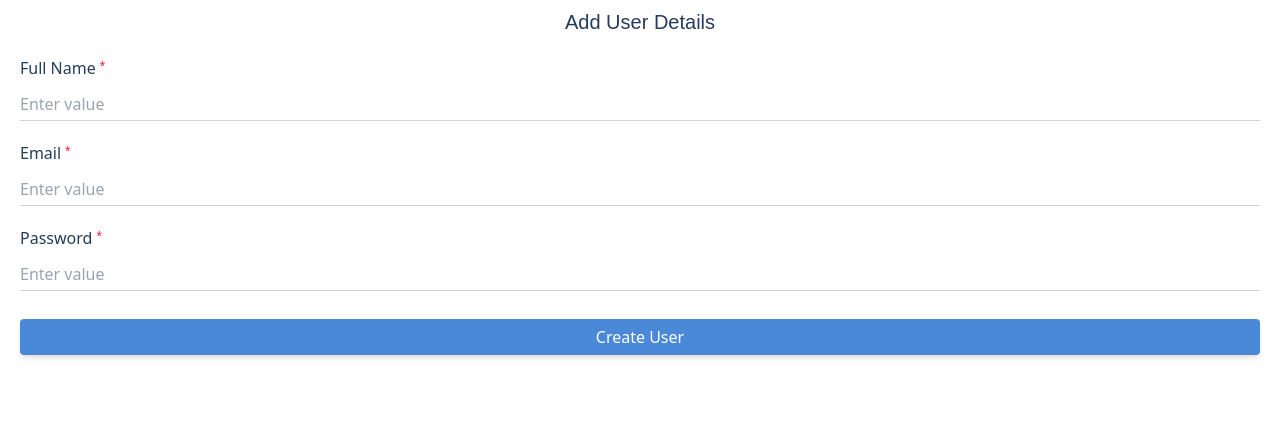
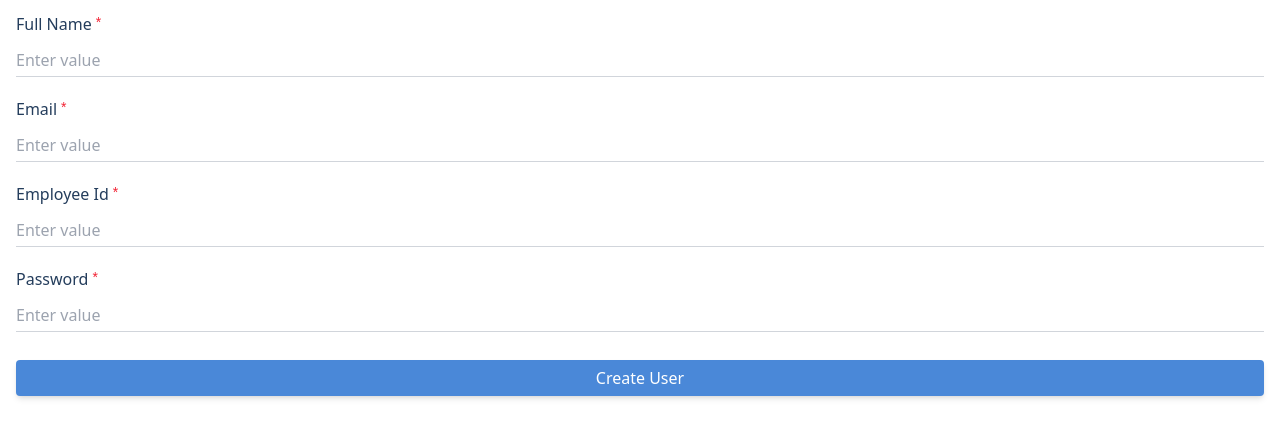
Before and after one commit to pranjal-manawat/linkup, a Next.js app: page /adminDashboard/CreateUserForm in a window 1280 px wide. Shown: the top 438 px of the page. Built offline with nearby package versions, Linux system fonts and the light colour scheme; no server answers.

Commit message:
Added EmployeeId field while signUp or adding new users

```diff
--- a/pages/adminDashboard/CreateUserForm.js
+++ b/pages/adminDashboard/CreateUserForm.js
@@ -27,6 +27,10 @@ const CreateUserForm = ({setOpenNewUserPointsModal, fetchEmployeesData}) => {
         message:
           "Password should be at least 8 characters. Should contain 1 uppercase, 1 lowercase, 1 special char",
       }),
+    employeeId: yup
+      .number()
+      .typeError("Employee ID is required")
+      .test("positive","Employee ID must be greater than 0", (value) => value > 0),
   });
 
   const {
@@ -39,12 +43,13 @@ const CreateUserForm = ({setOpenNewUserPointsModal, fetchEmployeesData}) => {
       fullName: "",
       email: "",
       password: "",
+      employeeId: null,
     },
     resolver: yupResolver(signUpValidationSchema),
   });
 
   const postSignupData = async (payload) => {
-    setOpenNewUserPointsModal(false)
+    setOpenNewUserPointsModal(false);
     try {
       const url = "http://localhost:5000/signup";
       const { success, error, data } = await postData(
@@ -56,12 +61,12 @@ const CreateUserForm = ({setOpenNewUserPointsModal, fetchEmployeesData}) => {
       if (success) {
         toast.success("User Created Successfully");
         console.log("Response ", data.message);
-        fetchEmployeesData()
+        fetchEmployeesData();
       } else {
-        toast.error("Error ",error);
+        toast.error("Error ", error);
       }
     } catch (error) {
-      toast.error("Error in posting signUp data",error);
+      toast.error("Error in posting signUp data", error);
     }
   };
 
@@ -84,11 +89,8 @@ const CreateUserForm = ({setOpenNewUserPointsModal, fetchEmployeesData}) => {
   return (
     <form
       onSubmit={handleSubmit((data) => postSignupData(data))}
-      className="p-5 pt-2"
+      className="p-4 pt-1"
     >
-      <div className="flex mb-5 justify-center">
-        <Text variant="h5">Add User Details</Text>
-      </div>
       <Input
         label="Full Name"
         type="text"
@@ -106,6 +108,15 @@ const CreateUserForm = ({setOpenNewUserPointsModal, fetchEmployeesData}) => {
         {...register("email")}
         itemRequired
         errorMessage={errors?.email?.message}
+      />
+      <Input
+        label="Employee Id"
+        type="number"
+        placeholder="Enter value"
+        className=""
+        {...register("employeeId")}
+        itemRequired
+        errorMessage={errors?.employeeId?.message}
       />
       <Input
         label="Password"
--- a/pages/adminDashboard/EmployeeTable.js
+++ b/pages/adminDashboard/EmployeeTable.js
@@ -77,6 +77,9 @@ const EmployeeTable = ({
               Email
             </th>
             <th scope="col" className="px-6 py-3">
+              Employee ID
+            </th>
+            <th scope="col" className="px-6 py-3">
               Total Points
             </th>
             <th scope="col" className="px-6 py-3">
@@ -99,6 +102,7 @@ const EmployeeTable = ({
                       {employee.fullName}
                     </th>
                     <td className="px-6 py-4">{employee.email}</td>
+                    <td className="px-6 py-4">{employee.employeeId}</td>
                     <td className="px-6 py-4">{employee.points}</td>
                     <td className="flex items-center px-6 py-4 space-x-3">
                       <Button
--- a/pages/adminDashboard/index.js
+++ b/pages/adminDashboard/index.js
@@ -201,7 +201,7 @@ const AdminDashboard = () => {
             fetchEmployeesData={fetchEmployeesData}
           />
         }
-        title="Create New User Modal"
+        title="Add User Details"
         className="w-[30%]"
       />
     </>
--- a/pages/index.js
+++ b/pages/index.js
@@ -92,13 +92,13 @@ const LoginPage = () => {
         >
           Create Account
         </Text>
-        <Text
+        {/* <Text
           variant="hint"
           className="mt-3 ml-32 !text-primaryText cursor-pointer"
           onClick={() => router.push("resetPassword")}
         >
           Forgot Password
-        </Text>
+        </Text> */}
       </div>
     </form>
   );
--- a/pages/signUp/index.js
+++ b/pages/signUp/index.js
@@ -29,6 +29,14 @@ const SignUpPage = () => {
         message:
           "Password should be at least 8 characters. Should contain 1 uppercase, 1 lowercase, 1 special char",
       }),
+    employeeId: yup
+      .number()
+      .typeError("Employee ID is required")
+      .test(
+        "positive",
+        "Employee ID must be greater than 0",
+        (value) => value > 0
+      ),
   });
 
   const {
@@ -41,6 +49,7 @@ const SignUpPage = () => {
       fullName: "",
       email: "",
       password: "",
+      employeeId: null,
     },
     resolver: yupResolver(signUpValidationSchema),
   });
@@ -58,10 +67,10 @@ const SignUpPage = () => {
         console.log("Response ", data.message);
         router.push("/");
       } else {
-        toast.error("Error ",error);
+        toast.error("Error ", error);
       }
     } catch (error) {
-      toast.error("Error in posting signUp data",error);
+      toast.error("Error in posting signUp data", error);
     }
   };
 
@@ -108,6 +117,15 @@ const SignUpPage = () => {
         errorMessage={errors?.email?.message}
       />
       <Input
+        label="Employee Id"
+        type="number"
+        placeholder="Enter value"
+        className=""
+        {...register("employeeId")}
+        itemRequired
+        errorMessage={errors?.employeeId?.message}
+      />
+      <Input
         label="Password"
         type="text"
         placeholder="Enter value"
```
